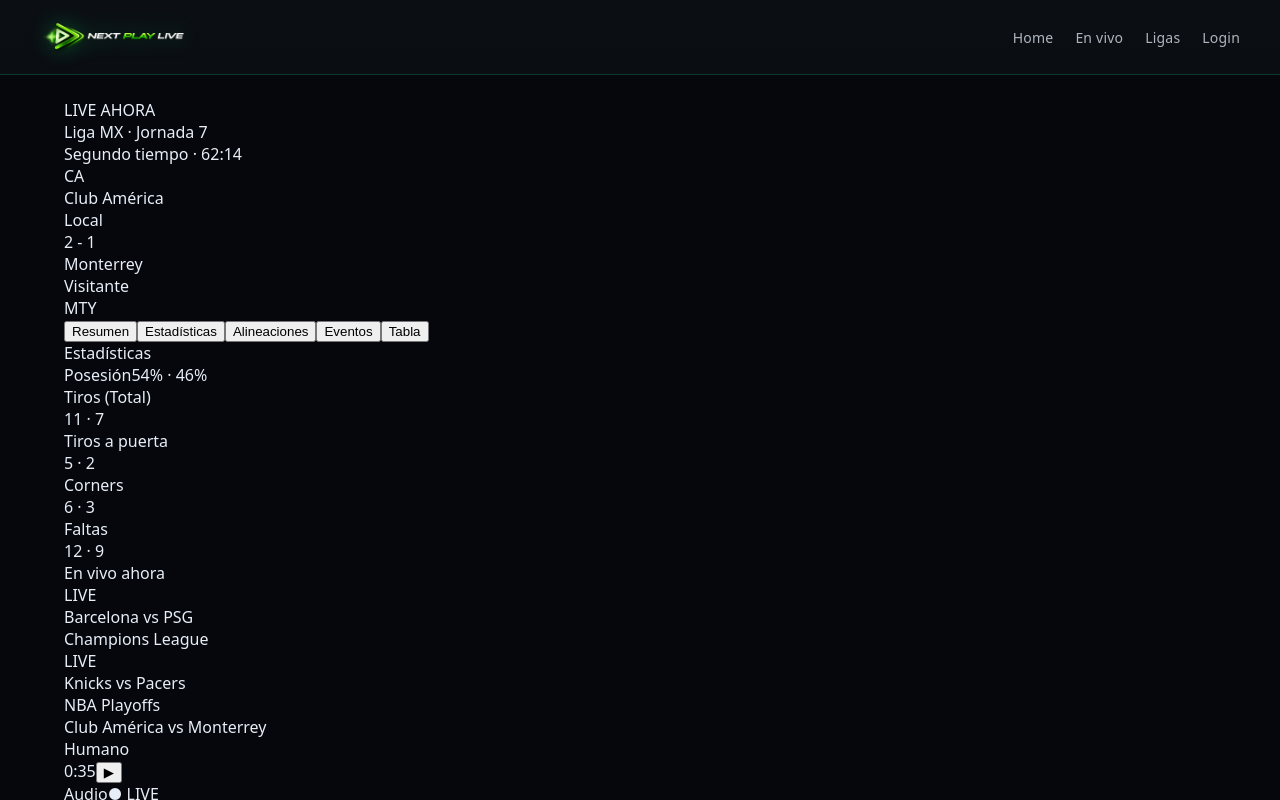
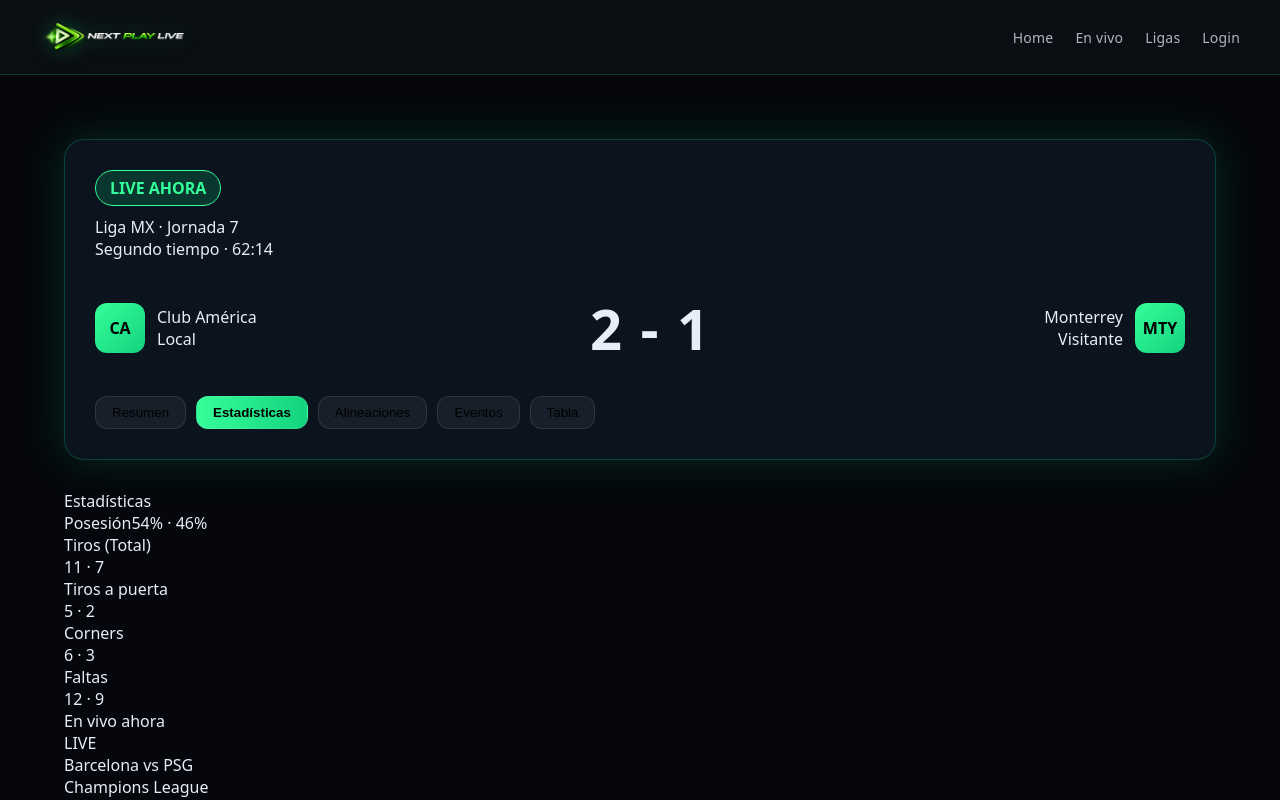
Before and after one commit to jonkas43/nextplaylive, a Next.js app: page / in a window 1280 px wide. Built offline with nearby package versions, Linux system fonts and the light colour scheme.

Commit message:
Add neon hero styling

```diff
--- a/app/globals.css
+++ b/app/globals.css
@@ -87,3 +87,82 @@
   height: 38px;
   width: auto;
 }
+
+.page {
+  padding: 40px 0;
+}
+
+.heroCard {
+  background: rgba(15,25,40,0.7);
+  border: 1px solid rgba(0,255,140,0.2);
+  border-radius: 20px;
+  padding: 30px;
+  box-shadow: 0 0 40px rgba(0,255,140,0.15);
+  margin-bottom: 30px;
+}
+
+.chipLive {
+  display: inline-block;
+  padding: 6px 14px;
+  background: rgba(0,255,140,0.15);
+  border: 1px solid #35ff9a;
+  border-radius: 20px;
+  color: #35ff9a;
+  font-weight: 600;
+  margin-bottom: 10px;
+}
+
+.scoreRow {
+  display: flex;
+  align-items: center;
+  justify-content: space-between;
+  margin: 30px 0;
+}
+
+.team {
+  display: flex;
+  align-items: center;
+  gap: 12px;
+}
+
+.teamRight {
+  text-align: right;
+}
+
+.badge {
+  width: 50px;
+  height: 50px;
+  background: linear-gradient(135deg,#35ff9a,#14d27f);
+  border-radius: 12px;
+  display: flex;
+  align-items: center;
+  justify-content: center;
+  font-weight: bold;
+  color: #000;
+}
+
+.score {
+  font-size: 56px;
+  font-weight: 800;
+  letter-spacing: 2px;
+}
+
+.tabs {
+  display: flex;
+  gap: 10px;
+  margin-top: 20px;
+}
+
+.tab {
+  padding: 8px 16px;
+  border-radius: 12px;
+  background: rgba(255,255,255,0.05);
+  border: 1px solid rgba(255,255,255,0.1);
+  cursor: pointer;
+}
+
+.tabActive {
+  background: linear-gradient(90deg,#35ff9a,#14d27f);
+  color: #000;
+  font-weight: 600;
+}
```
